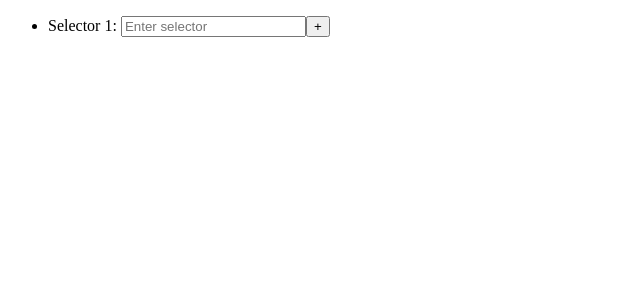
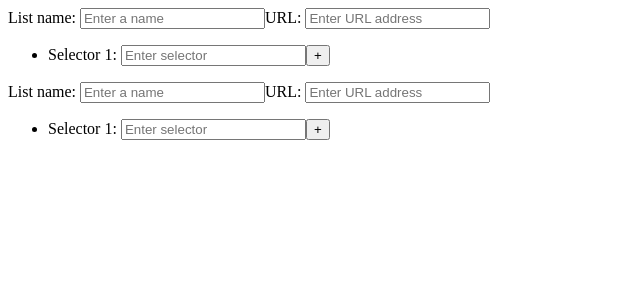
Before and after one commit to jericirenej/scraper-project, a React (Create React App) app: page / in a window 1280 px wide. Shown: the top 300 px of the page, without its empty margins (0-640 px from the left). Built offline with nearby package versions, Linux system fonts and the light colour scheme.

Commit message:
The ability to set URL and list names has been implemented. Next up is the implementation of child selectors.

```diff
--- a/src/App.jsx
+++ b/src/App.jsx
@@ -1,11 +1,13 @@
 import React, { Component, Fragment } from 'react';
 import Selector from './selectors';
+import UrlInput from './urlInput';
 import SiteMap from './classes/ScrapeList';
 
 
 class App extends Component {
   state = {
       siteMaps: [
+        new SiteMap(),
         new SiteMap()
       ]
   }
@@ -23,10 +25,15 @@ class App extends Component {
     let newState = this.state.siteMaps;
     newState[position].deleteSelector(element);
     this.setState({ siteMaps: newState });
-
   }
 
-  HandleChange = (input, position, element) =>  {
+  HandleUrlChange(input, position, identifier) {
+    let newState = this.state.siteMaps;
+    newState[position].updateSitemap(input, identifier);
+    this.setState({ siteMaps: newState });
+  }
+
+  HandleSelectorChange = (input, position, element) =>  {
     //console.log(`Selector ${element+1} input: ${input.target.value}`);
     let newState = this.state.siteMaps;
     newState[position].updateSelectorValue(element, input);
@@ -36,24 +43,31 @@ class App extends Component {
 
   render() {
     console.log(this.state.siteMaps);
+    const siteMaps = this.state.siteMaps;
     return (
-
       <Fragment>
-      {this.state.siteMaps.map((item, itemIndex) => (
-        <ul key={item.id}>
+      {siteMaps.map((item, itemIndex) => (
+        <section key={item.id}>
+          <UrlInput
+            urlValue = {siteMaps[itemIndex].url} nameValue = {siteMaps[itemIndex].name}
+            urlProp = "url" nameProp = "name"
+            onInputChange = {(input, identifier) => this.HandleUrlChange(input.target.value, itemIndex, identifier)}
+          />
+          <ul key= { item.id }>
           {item.selectors.map((selector, selectorIndex) => (
             <li key = {selector.id}>
             <Selector
               onAdd={()=>this.AddSelector(itemIndex, selectorIndex)}
               onDelete={() => this.DeleteSelector(itemIndex, selectorIndex)}
-              onInputChange = {(input) => this.HandleChange(input.target.value, itemIndex, selectorIndex)}
+              onInputChange = {(input) => this.HandleSelectorChange(input.target.value, itemIndex, selectorIndex)}
               index={selectorIndex}
-              children={this.state.siteMaps[itemIndex].selectors.length}
+              children={siteMaps[itemIndex].selectors.length}
               inputValue={selector.value}
               />
             </li>
-          ))}
-        </ul>))}
+            ))}
+          </ul>
+        </section>))}
       </Fragment>
 
       )
--- a/src/classes/ScrapeList.js
+++ b/src/classes/ScrapeList.js
@@ -49,6 +49,12 @@ class SiteMap {
     this.selectors[index] = updatedSelector;
   }
 
+  updateSitemap(input, property) {
+    let updatedSiteMap = this;
+    updatedSiteMap[property] = input;
+    this.SiteMap = updatedSiteMap;
+  }
+
   //Add a child selector at a specified index
   addChildSelector(index) {
     let selectors = this.selectors[index];
--- a/src/index.js
+++ b/src/index.js
@@ -2,4 +2,5 @@ import React from 'react';
 import ReactDOM from "react-dom";
 import App from "./App.jsx";
 
+
 ReactDOM.render(<App />, document.getElementById("root"));
--- a/src/selectors.jsx
+++ b/src/selectors.jsx
@@ -4,6 +4,7 @@ import React, { Fragment } from 'react';
 const Selector = props =>  {
 
   const {onDelete, onAdd, onInputChange, index, inputValue, children} = props;
+
   return (
     <Fragment>
         <label>Selector {index +1 }: </label>
--- a/src/urlInput.jsx
+++ b/src/urlInput.jsx
@@ -1,16 +1,24 @@
 import React from 'react';
 
 const UrlInput = props => {
-  const { url, inputValue, onInputChange } = props
+  const { urlValue, nameValue, onInputChange, urlProp, nameProp } = props
   return (
-    <ul className="url-input">
-      <li><label>Enter URL</label>
+    <div>
+      <label>List name: </label>
+        <input
+          type="text"
+          placeholder= "Enter a name"
+          value = {nameValue}
+          onChange= {(input) => onInputChange(input, nameProp)}
+        />
+      <label>URL: </label>
       <input
         type="text"
-        placeholder="Enter URL"
-        />
-      </li>
-    </ul>
+        placeholder="Enter URL address"
+        value = {urlValue}
+        onChange = {(input) => onInputChange(input, urlProp)}
+      />
+    </div>
    );
 }
 
```
Also changed, not shown: 1 other file (tests, documents, lock files or other folders).
